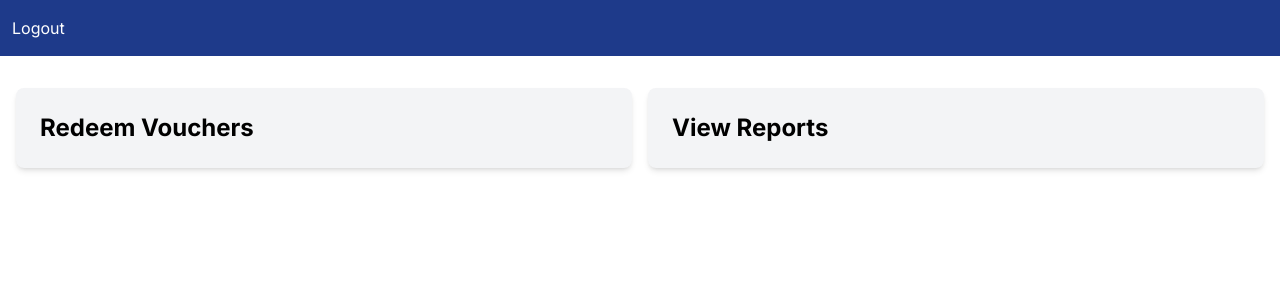
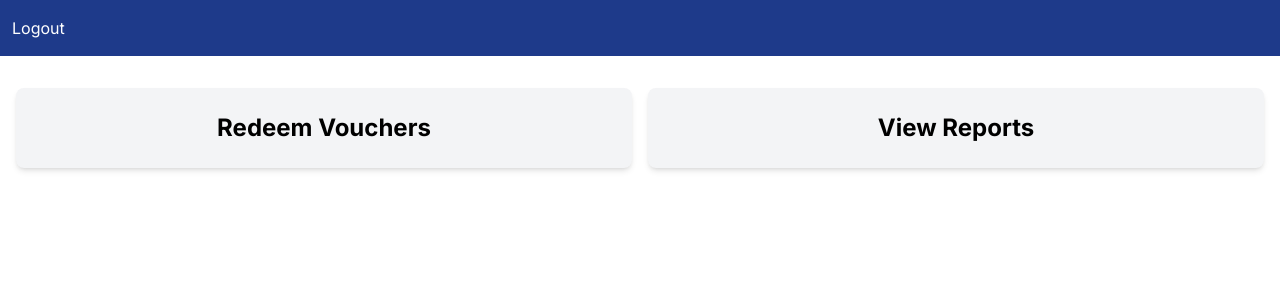
Before and after one commit to Ashan-joseph/next-pwd, a Next.js app: page /home in a window 1280 px wide. Shown: the top 300 px of the page. Built offline with nearby package versions, Linux system fonts and the light colour scheme.

Commit message:
font chnages in layout page

```diff
--- a/src/app/home/page.js
+++ b/src/app/home/page.js
@@ -9,12 +9,12 @@ const page = () => {
                 <div className="container-xl lg:container m-auto">
                     <div className="grid grid-cols-1 md:grid-cols-2 gap-4 p-4 rounded-lg">
                     <div className="bg-gray-100 p-6 rounded-lg shadow-md">
-                        <h2 className="text-2xl font-bold">Redeem Vouchers</h2>
+                        <h2 className="text-2xl font-bold flex items-center justify-center">Redeem Vouchers</h2>
                     </div>
 
                     <a href="/report">
-                        <div className="bg-gray-100 p-6 rounded-lg shadow-md">
-                            <h2 className="text-2xl font-bold">View Reports</h2>
+                        <div className="bg-gray-100 p-6 rounded-lg shadow-md ">
+                            <h2 className="text-2xl font-bold flex items-center justify-center">View Reports</h2>
                         </div>
                     </a>
                     </div>
```
